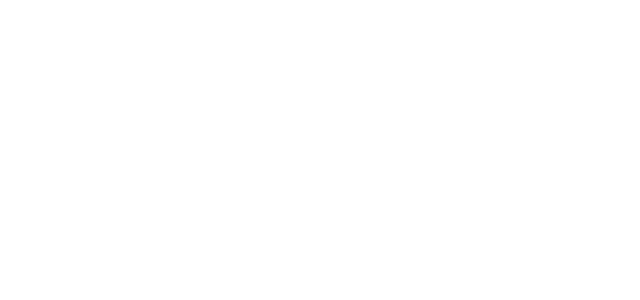
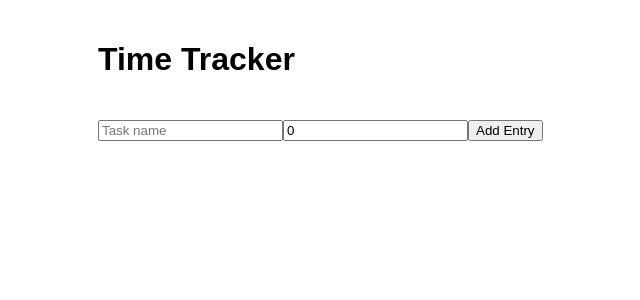
Before and after one commit to YandhileM/mini-time-tracker, a React (Create React App) app: page / in a window 1280 px wide. Shown: the top 300 px of the page, without its empty margins (142-782 px from the left). Built offline with nearby package versions, Linux system fonts and the light colour scheme.

Commit message:
implement addEntry function and integrate TimeEntryForm for task tracking

```diff
--- a/src/App.tsx
+++ b/src/App.tsx
@@ -1,8 +1,21 @@
-import { useState } from 'react';
-import './styles.css';
+import { useState } from "react";
+import "./styles.css";
+import { TimeEntry } from "./types/types";
+import TimeEntryForm from "./components/TimeEntryForm";
 
 function App() {
+  const [entries, setEntries] = useState<TimeEntry[]>([]);
 
+  const addEntry = (taskName: string, hours: number) => {
+    setEntries([...entries, { id: Date.now().toString(), taskName, hours }]);
+    console.log(`Added entry: ${taskName} for ${hours} hours`);
+  };
+  return (
+    <div className="app">
+      <h1>Time Tracker</h1>
+      <TimeEntryForm onAdd={addEntry} />
+    </div>
+  );
 }
 
 export default App;
```
